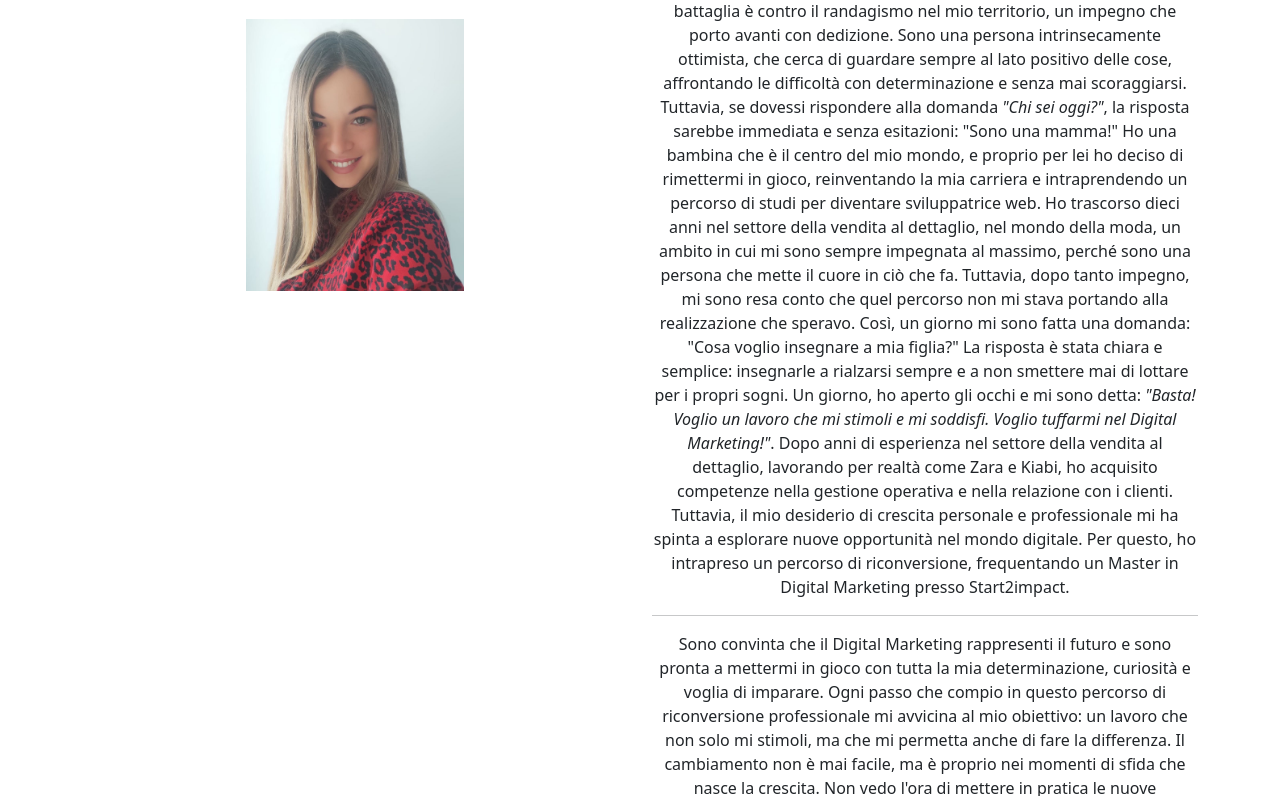
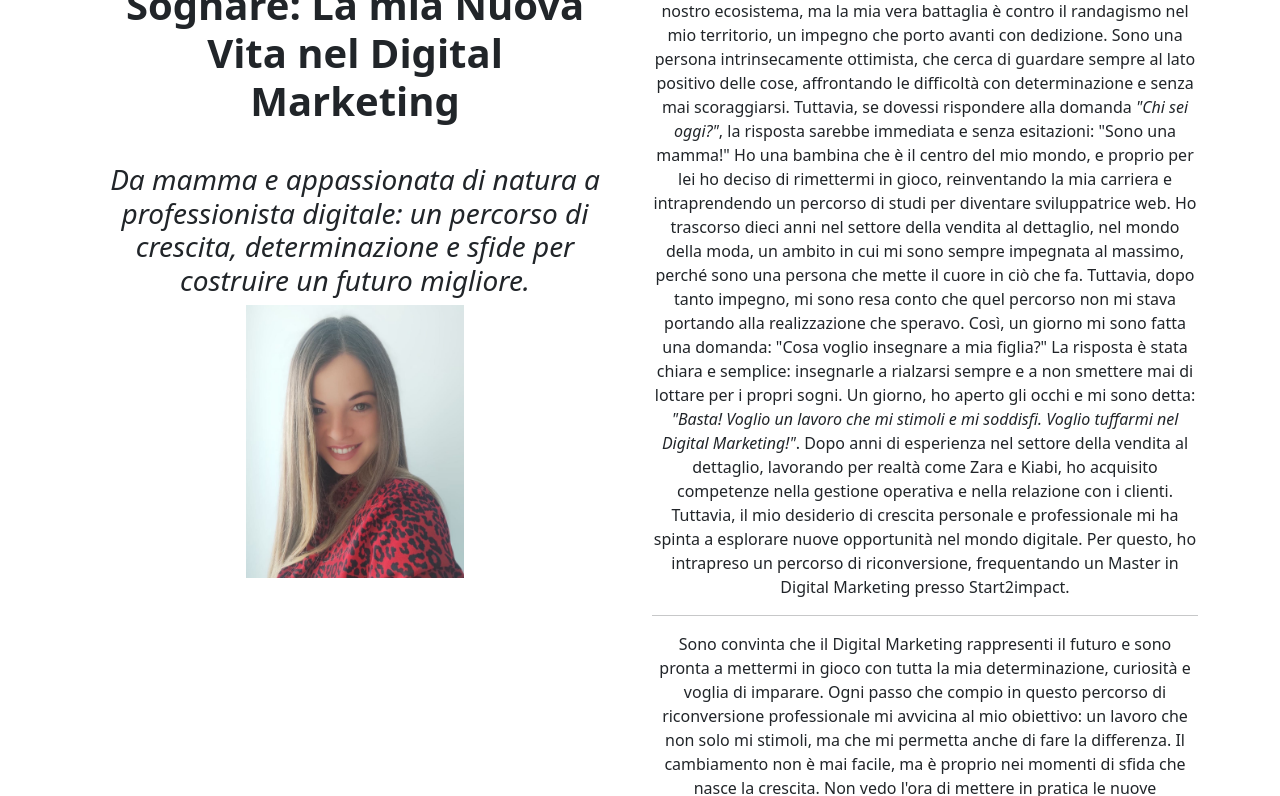
Before and after one commit to adriana-rs/adriana-rs.github.io, a plain HTML site: page about.html in a window 1280 px wide. Shown: the part 207-1003 px from the top of the page. Drawn offline with nearby package versions, Linux system fonts and the light colour scheme.

Commit message:
add titolo

```diff
--- a/about.html
+++ b/about.html
@@ -43,11 +43,12 @@
   <div class="container text-center mt-5 mb-5">
     <div class="row">
       <div class="col">
-        <h1>Ciao! sono Adriana...</h1>
+        <h1><strong>Ricominciare per Sognare: La mia Nuova Vita nel Digital Marketing</strong></h1>
+        <h3><em>Da mamma e appassionata di natura a professionista digitale: un percorso di crescita, determinazione e sfide per costruire un futuro migliore.</em></h3>
         <img src="./assets/img/adriana.jpg" alt="fotografia del viso di Adriana" width="40%">
       </div>
       <div class="col">
-        <p>Ho 32 anni e vivo nella provincia di Napoli. Da sempre sono una persona appassionata, profondamente legata alla natura, agli animali e alla vita in generale.
+        <p>Ciao! sono Adriana, ho 32 anni e vivo nella provincia di Napoli. Da sempre sono una persona appassionata, profondamente legata alla natura, agli animali e alla vita in generale.
           Ho a cuore la causa ambientale e mi impegno attivamente per ridurre il mio impatto sul nostro ecosistema, ma la mia vera battaglia è contro il randagismo nel mio
           territorio, un impegno che porto avanti con dedizione. Sono una persona intrinsecamente ottimista, che cerca di guardare sempre al lato positivo delle cose,
           affrontando le difficoltà con determinazione e senza mai scoraggiarsi.
```
